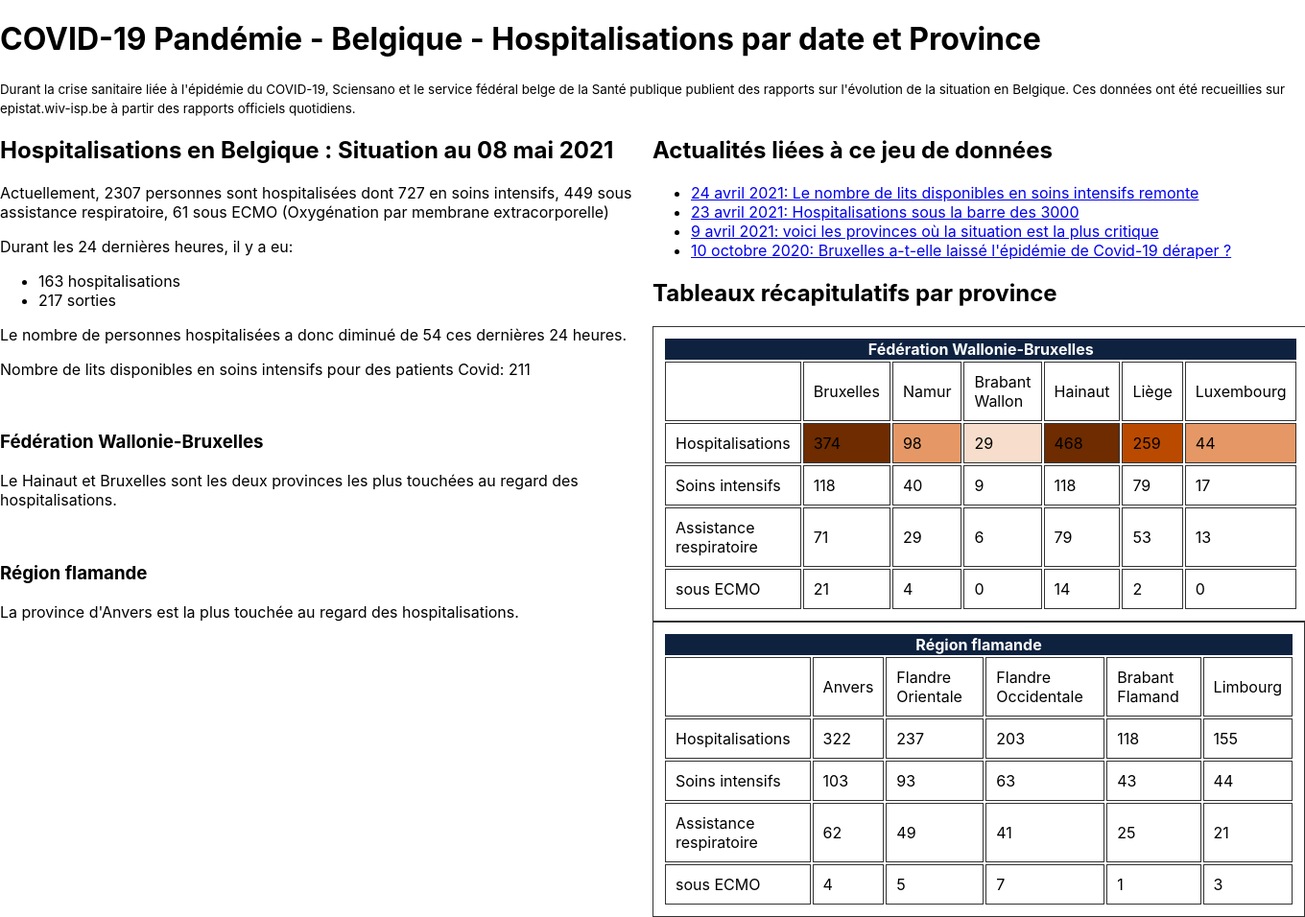
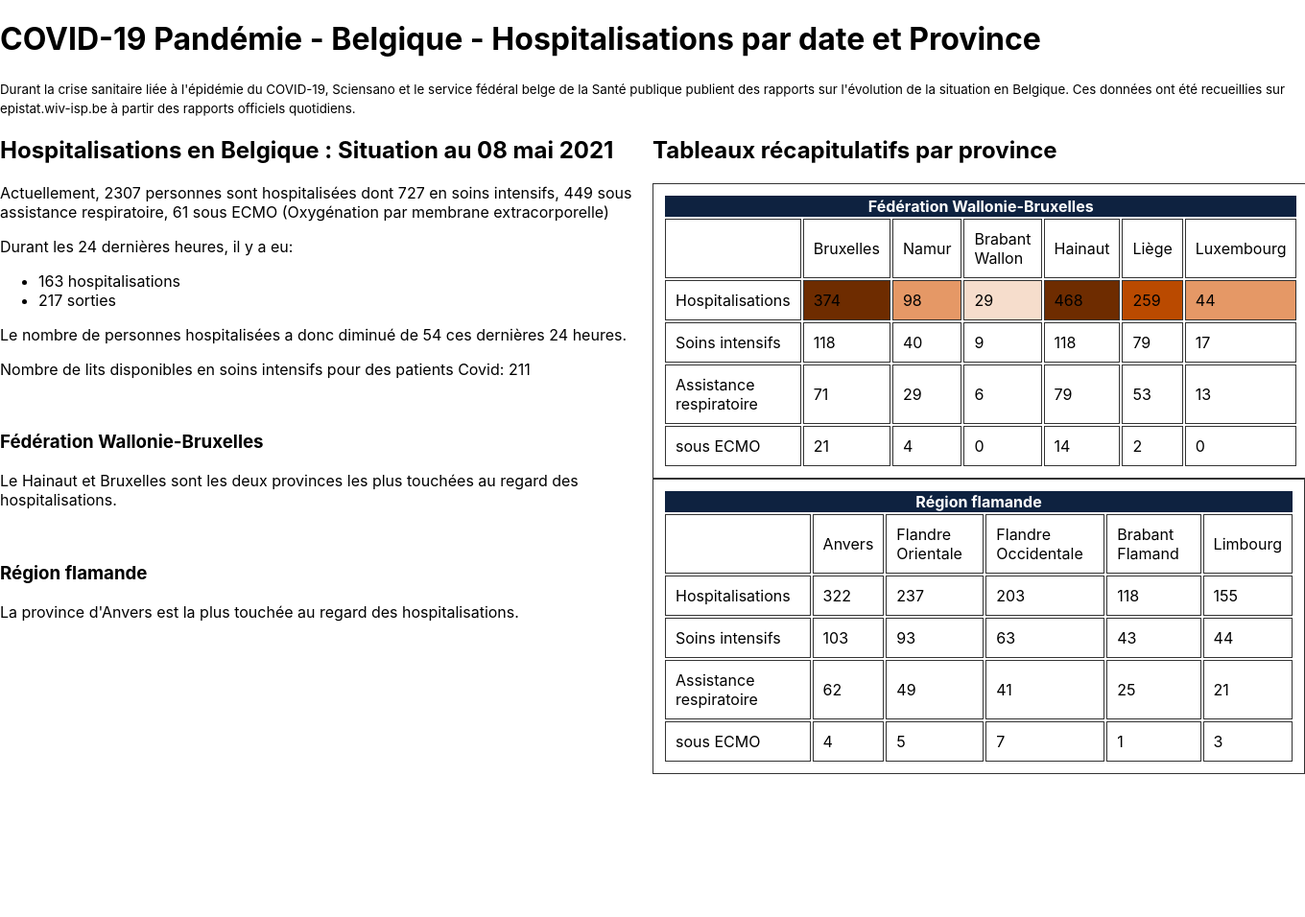
Before and after one commit to balfroim/OpenData, a Django app: template open_data/dataset/templates/popularized/covid19be_hosp.html in a window 1360 px wide. Shown: the whole page at 96% size. After the commit the page ends 807 px from the top, so only its background shows below. Run offline with Django 3.2, Linux system fonts and the light colour scheme; the template is opened without the code that fills it, so the values that code supplies are empty; parts of the project's set-up code (start-up, migrations or seed data) failed here and were passed over.

Commit message:
retrait articles actualités dans body html

```diff
--- a/open_data/dataset/templates/popularized/covid19be_hosp.html
+++ b/open_data/dataset/templates/popularized/covid19be_hosp.html
@@ -71,29 +71,6 @@
     </div>
 
     <div class="col">
-      <h2>Actualités liées à ce jeu de données</h2>
-      <ul>
-        <li>
-          <a href="https://www.sudinfo.be/id389427/article/2021-04-24/un-peu-de-repit-dans-nos-hopitaux-ou-le-nombre-de-lits-disponibles-aux-soins">
-            24 avril 2021: Le nombre de lits disponibles en soins intensifs remonte
-          </a>
-        </li>
-        <li>
-          <a href="https://www.lavenir.net/cnt/dmf20210423_01574575/coronavirus-les-hospitalisations-sous-la-barre-des-3-000">
-            23 avril 2021: Hospitalisations sous la barre des 3000
-          </a>
-        </li>
-        <li>
-          <a href="https://www.rtbf.be/info/belgique/detail_96-des-lits-de-soins-intensifs-sont-actuellement-occupes-voici-les-provinces-ou-la-situation-est-la-plus-critique?id=10737429">
-            9 avril 2021: voici les provinces où la situation est la plus critique
-          </a>
-        </li>
-        <li>
-          <a href="https://www.lecho.be/economie-politique/belgique/bruxelles/bruxelles-a-t-elle-laisse-l-epidemie-de-covid-19-deraper/10257146.html">
-            10 octobre 2020: Bruxelles a-t-elle laissé l'épidémie de Covid-19 déraper ?
-          </a>
-        </li>
-      </ul>
       <h2>Tableaux récapitulatifs par province</h2>
       <table>
         <thead>
```
